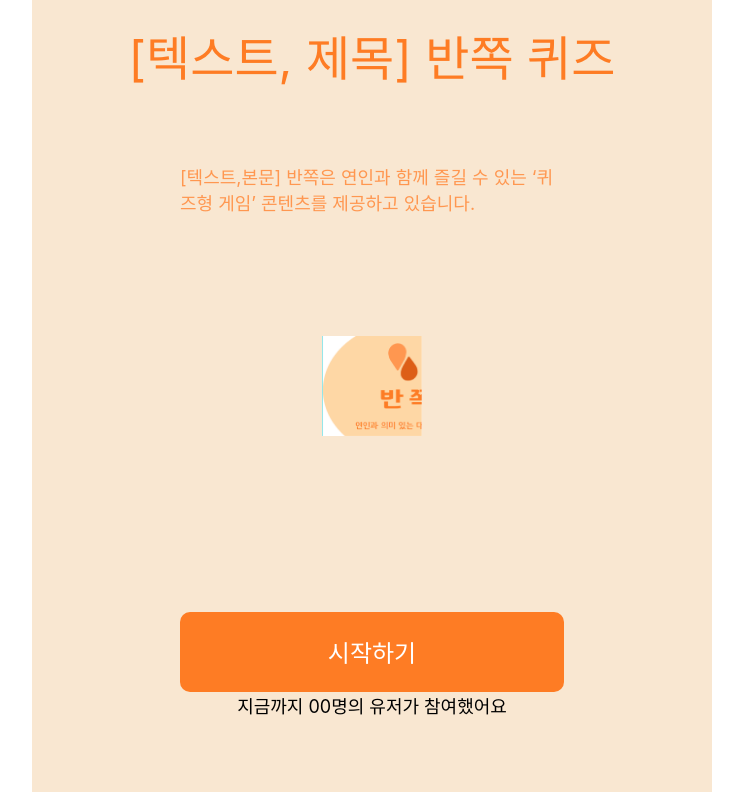
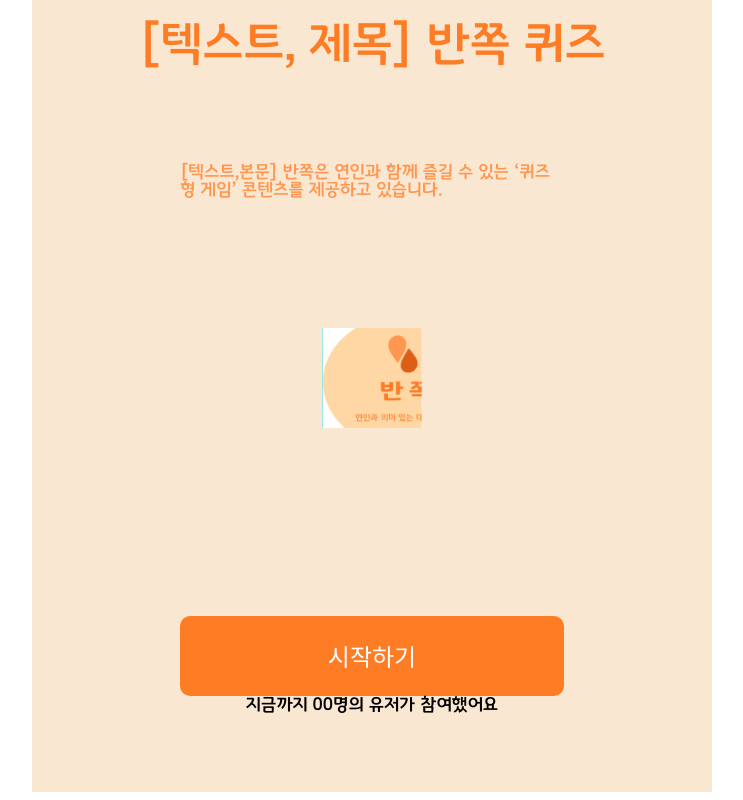
Before and after one commit to qocksdlf123/banjjog, a React (Create React App) app in the folder front/: page / in a window 1280 px wide. Shown: the whole page, without its empty margins (268-1011 px from the left). Built offline with nearby package versions, Linux system fonts and the light colour scheme.

Commit message:
:boom: style : 전체 폰트 적용

```diff
--- a/front/src/index.css
+++ b/front/src/index.css
@@ -1,13 +1,31 @@
+@font-face {
+  font-family: "titleFont";
+  src: url(./assets/font/경기천년제목OTF_Bold.otf);
+}
+
+@font-face {
+  font-family: "mainFont";
+  src: url(./assets/font/경기천년제목OTF_Medium.otf);
+}
+
+.bold {
+  font-family: titleFont, -apple-system, BlinkMacSystemFont, "Segoe UI",
+    "Roboto", "Oxygen", "Ubuntu", "Cantarell", "Fira Sans", "Droid Sans",
+    "Helvetica Neue", sans-serif;
+}
+
 body {
   margin: 0;
-  font-family: -apple-system, BlinkMacSystemFont, 'Segoe UI', 'Roboto', 'Oxygen',
-    'Ubuntu', 'Cantarell', 'Fira Sans', 'Droid Sans', 'Helvetica Neue',
+  padding: 0;
+  font-family: mainFont, -apple-system, BlinkMacSystemFont, "Segoe UI", "Roboto",
+    "Oxygen", "Ubuntu", "Cantarell", "Fira Sans", "Droid Sans", "Helvetica Neue",
     sans-serif;
   -webkit-font-smoothing: antialiased;
   -moz-osx-font-smoothing: grayscale;
+  box-sizing: border-box;
 }
 
 code {
-  font-family: source-code-pro, Menlo, Monaco, Consolas, 'Courier New',
+  font-family: source-code-pro, Menlo, Monaco, Consolas, "Courier New",
     monospace;
 }
```
